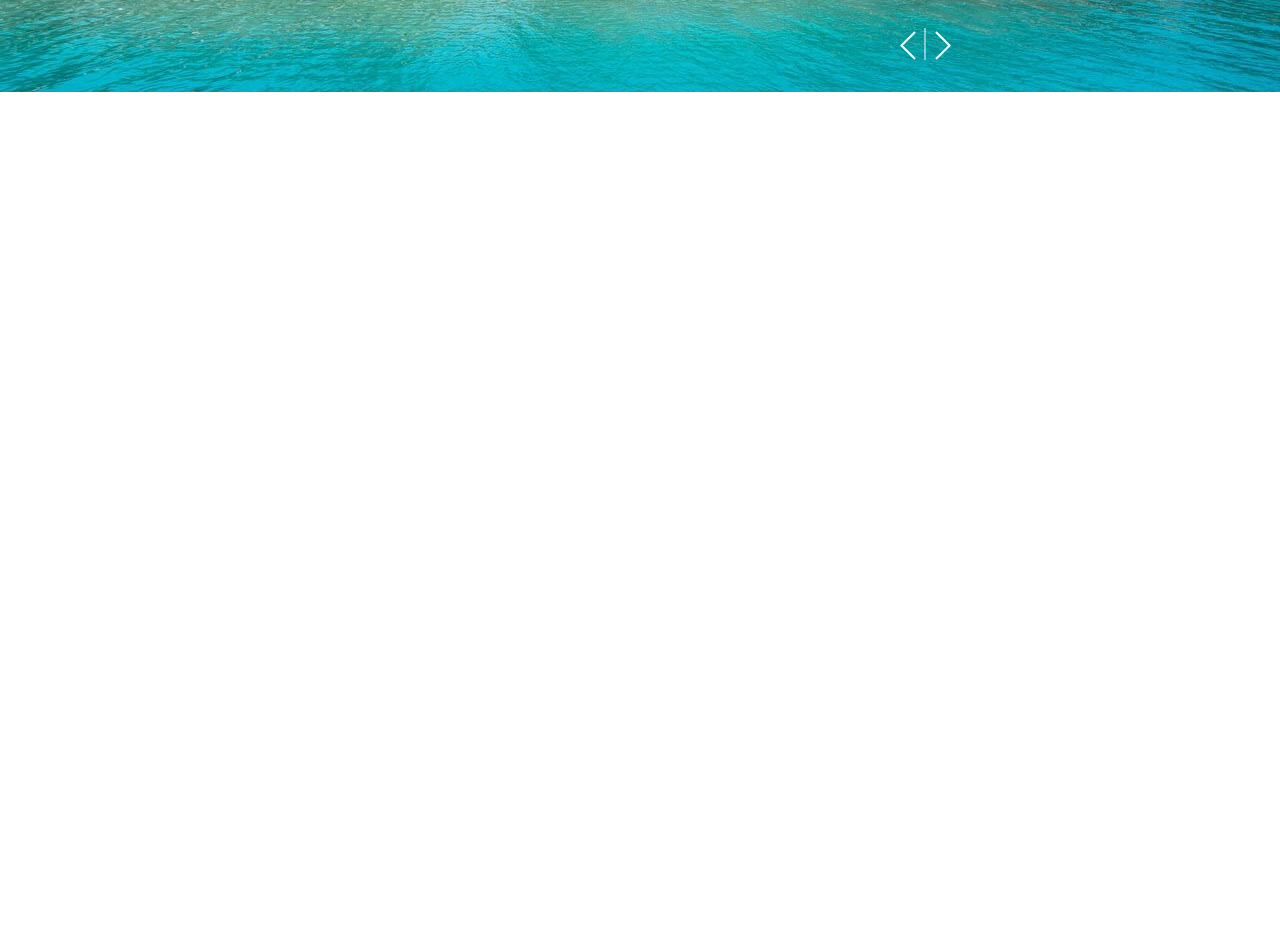
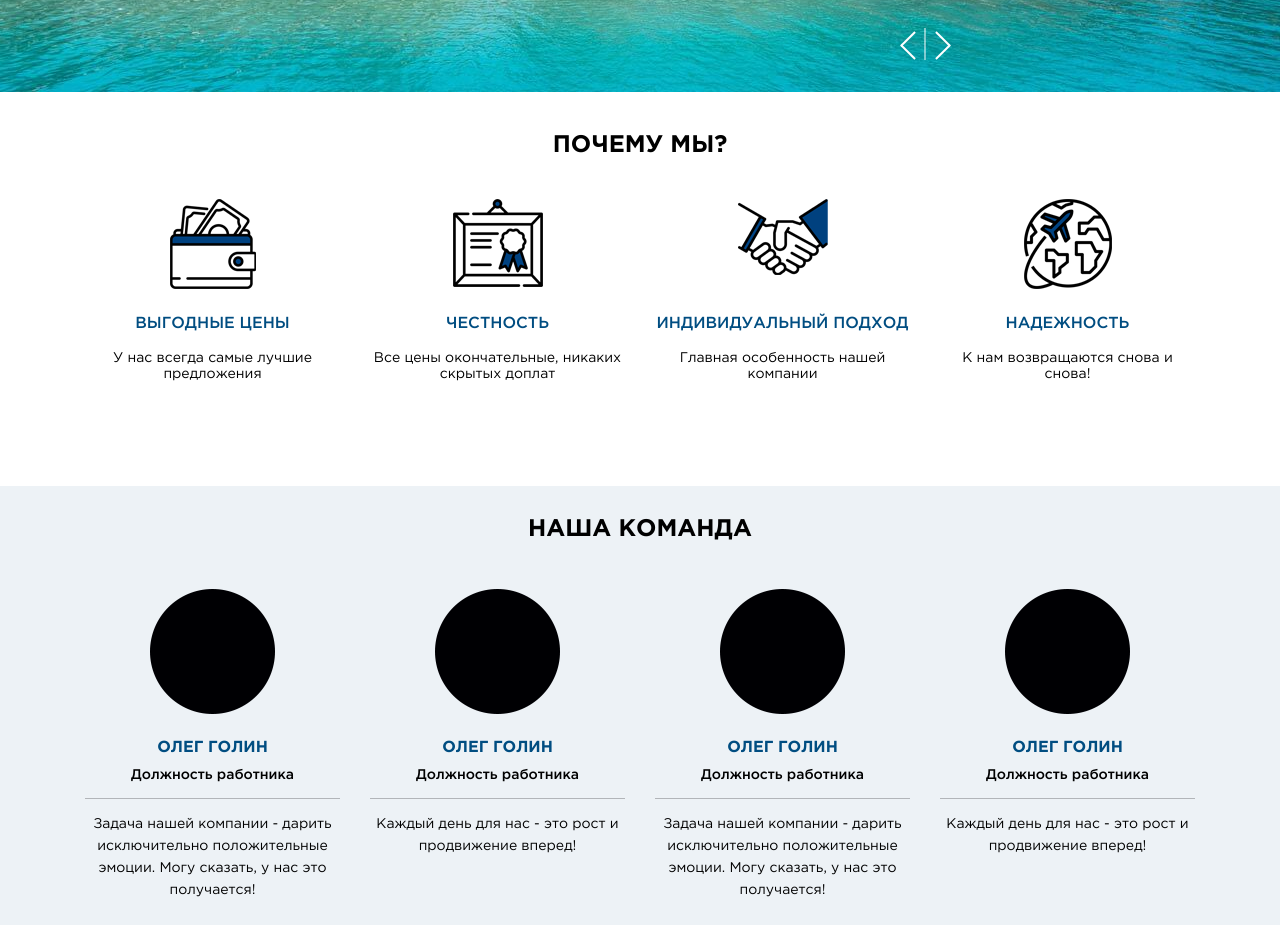
Before and after one commit to Ha4imon/travel-agency, a plain HTML site: page index.html in a window 1280 px wide. Shown: the part 500-1425 px from the top of the page. Before the commit the page ends 800 px from the top, so only its background shows below. Drawn offline with Linux system fonts and the light colour scheme.

Commit message:
Верстка до блока работников

```diff
--- a/css/style.css
+++ b/css/style.css
@@ -457,6 +457,7 @@ html {
   display: block;
   border: 1px solid #004d81;
   color: #004d81;
+  font-family: "Gotham Pro", sans-serif;
   font-size: 14px;
   font-weight: normal;
   text-align: center;
@@ -620,6 +621,7 @@ html {
 .slider__preview b {
   color: #fff;
   font-size: 32px;
+  font-weight: bold;
   text-transform: uppercase;
   margin: 0; }
 
@@ -703,6 +705,76 @@ html {
 .slider__btn-right::before {
   -webkit-transform: translate(-50%, -50%) rotate(-135deg);
           transform: translate(-50%, -50%) rotate(-135deg); }
+
+.advantages {
+  font-family: "Gotham Pro", sans-serif;
+  padding-bottom: 90px; }
+
+.advantages h2 {
+  font-size: 24px;
+  text-align: center;
+  text-transform: uppercase;
+  margin: 40px 0; }
+
+.advantages__item {
+  text-align: center; }
+
+.advantages__img-wrapper {
+  min-height: 100px;
+  width: 100%; }
+
+.advantages__item h3 {
+  color: #004d81;
+  font-size: 16px;
+  font-weight: normal;
+  text-transform: uppercase; }
+
+.advantages__item p {
+  font-size: 14px;
+  font-weight: 300; }
+
+.team {
+  background-color: #edf2f6;
+  font-family: "Gotham Pro", sans-serif;
+  padding-bottom: 10px; }
+
+.team h2 {
+  font-size: 24px;
+  text-align: center;
+  text-transform: uppercase;
+  margin: 30px 0 45px; }
+
+.team__item {
+  text-align: center; }
+
+.team__img-wrapper {
+  border-radius: 50%;
+  height: 125px;
+  width: 125px;
+  margin: 0 auto; }
+
+.team__item h3 {
+  color: #004d81;
+  font-size: 16px;
+  text-transform: uppercase;
+  margin: 25px 0 10px; }
+
+.team__item b {
+  display: block;
+  font-size: 14px;
+  font-weight: normal;
+  margin-bottom: 15px; }
+
+.team__item hr {
+  border: none;
+  color: #e1e6ea;
+  background-color: #b2b5b9;
+  height: 1px; }
+
+.team__item p {
+  font-size: 14px;
+  font-weight: 300;
+  line-height: 22px; }
 
 @media (min-width: 576px) {
   .container {
--- a/index.html
+++ b/index.html
@@ -96,6 +96,76 @@
     </div>
   </section>
 
+  <section class="advantages container">
+    <div class="row">
+      <h2 class="col-12">Почему мы?</h2>
+      <div class="advantages__item col-12 col-md-6 col-lg-3">
+        <div class="advantages__img-wrapper">
+          <img src="img/advantage1.png" alt="">
+        </div>
+        <h3>Выгодные цены</h3>
+        <p>У нас всегда самые лучшие предложения</p>
+      </div>
+      <div class="advantages__item col-12 col-md-6 col-lg-3">
+        <div class="advantages__img-wrapper">
+          <img src="img/advantage2.png" alt="">
+        </div>
+        <h3>Честность</h3>
+        <p>Все цены окончательные, никаких скрытых доплат</p>
+      </div>
+      <div class="advantages__item col-12 col-md-6 col-lg-3">
+        <div class="advantages__img-wrapper">
+          <img src="img/advantage3.png" alt="">
+        </div>
+        <h3>Индивидуальный подход</h3>
+        <p>Главная особенность нашей компании</p>
+      </div>
+      <div class="advantages__item col-12 col-md-6 col-lg-3">
+        <div class="advantages__img-wrapper">
+          <img src="img/advantage4.png" alt="">
+        </div>
+        <h3>Надежность</h3>
+        <p>К нам возвращаются снова и снова!</p>
+      </div>
+    </div>
+  </section>
+
+  <section class="team">
+    <div class="container">
+      <div class="row">
+        <h2 class="col-12">Наша команда</h2>
+        <div class="team__item  col-12 col-md-6 col-lg-3">
+          <div class="team__img-wrapper"><img src="img/teamPhoto.png" alt=""></div>
+          <h3>Олег Голин</h3>
+          <b>Должность работника</b>
+          <hr>
+          <p>Задача нашей компании - дарить исключительно положительные эмоции. Могу сказать, у нас это получается!</p>
+        </div>
+        <div class="team__item  col-12 col-md-6 col-lg-3">
+          <div class="team__img-wrapper"><img src="img/teamPhoto.png" alt=""></div>
+          <h3>Олег Голин</h3>
+          <b>Должность работника</b>
+          <hr>
+          <p>Каждый день для нас - это рост и продвижение вперед!</p>
+        </div>
+        <div class="team__item  col-12 col-md-6 col-lg-3">
+          <div class="team__img-wrapper"><img src="img/teamPhoto.png" alt=""></div>
+          <h3>Олег Голин</h3>
+          <b>Должность работника</b>
+          <hr>
+          <p>Задача нашей компании - дарить исключительно положительные эмоции. Могу сказать, у нас это получается!</p>
+        </div>
+        <div class="team__item  col-12 col-md-6 col-lg-3">
+          <div class="team__img-wrapper"><img src="img/teamPhoto.png" alt=""></div>
+          <h3>Олег Голин</h3>
+          <b>Должность работника</b>
+          <hr>
+          <p>Каждый день для нас - это рост и продвижение вперед!</p>
+        </div>
+      </div>
+    </div>
+  </section>
+
   <script src="js/main.js"></script>
 </body>
 
--- a/js/main.js
+++ b/js/main.js
@@ -58,10 +58,11 @@
   }
 
   var slideMove = function () {
-    slideList[counter + slideNumber].style.display = 'block';
-    slideList[counter].classList.remove('slider__item--active');
     slideList[counter + slideNumber].style.transform = 'translateX(' + (widthSlider * -1) + 'px)';
     setTimeout(function () {
+      slideList[counter + slideNumber].style.display = 'block';
+      setTimeout(function () {
+        slideList[counter].classList.remove('slider__item--active');
         slideList[counter].style.transform = 'translateX(' + widthSlider + 'px)';
         slideList[counter + slideNumber].style.transform = 'translateX(0)';
         setTimeout(function () {
@@ -69,7 +70,7 @@
           slideList[counter + slideNumber].classList.add('slider__item--active');
           slideList[counter].style.transform = 'translateX(' + 0 + 'px)';
         }, 1000);
-
+      }, 100);
     }, 100);
   }
 
```
Also changed, not shown: css/style.min.css, img/advantage1.png (added), img/advantage2.png (added), img/advantage3.png (added), img/advantage4.png (added), img/teamPhoto.png (added). Lines whose indentation alone changed are shown as unchanged.
